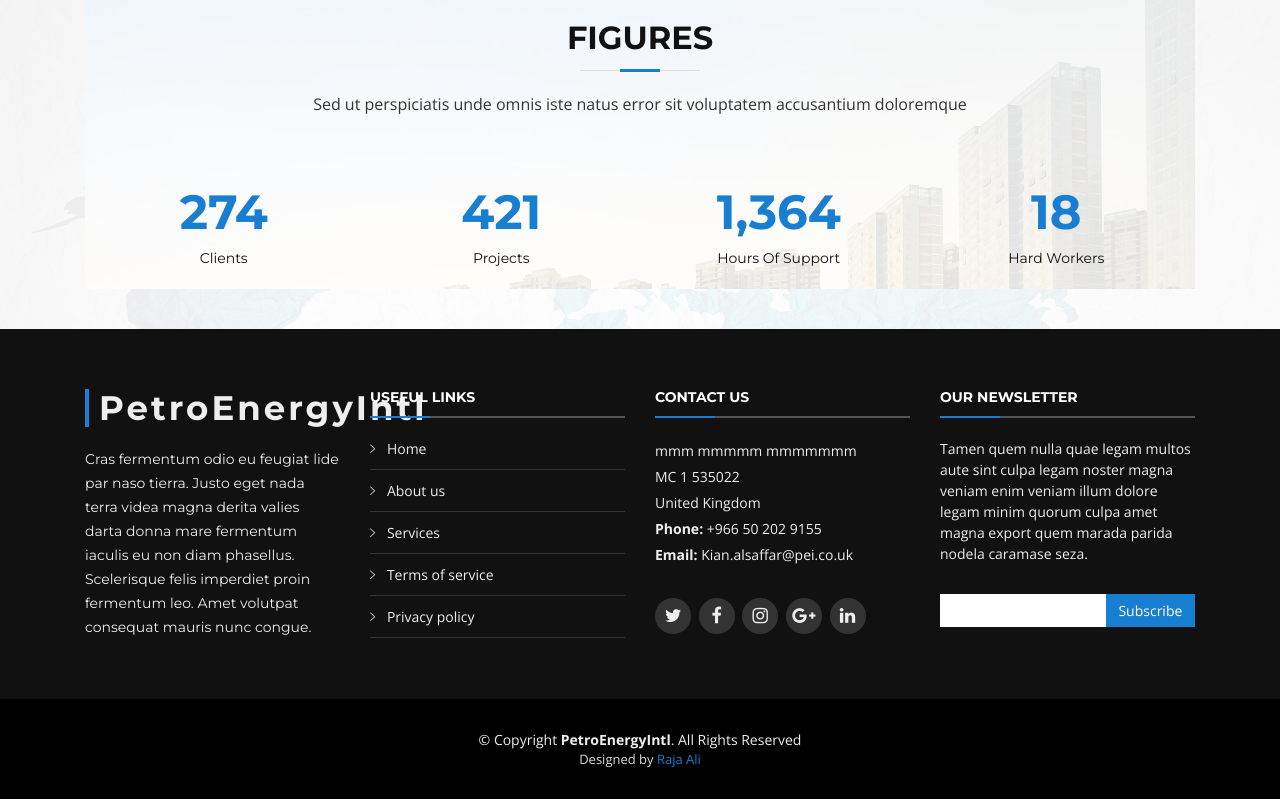
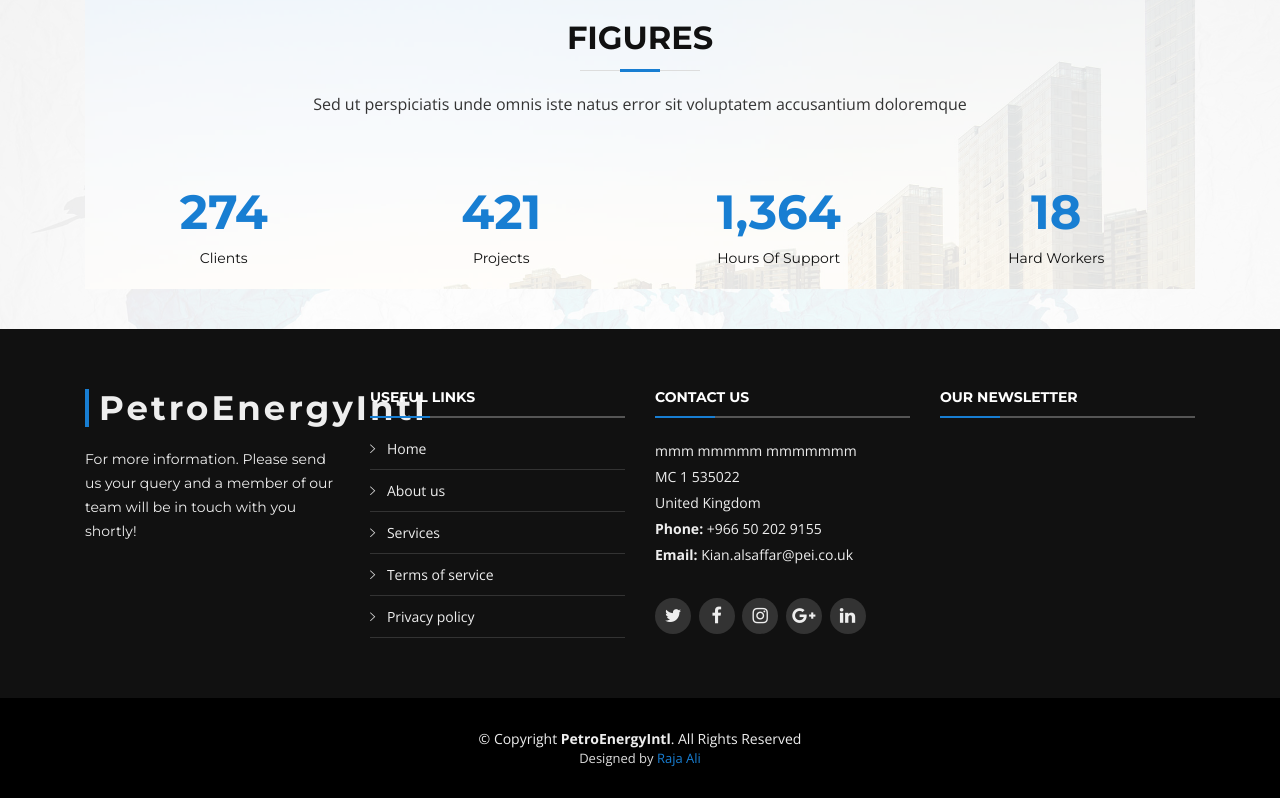
Before and after one commit to rkali1/PetroEnergy, a plain HTML site: page experience.html in a window 1280 px wide. Shown: the part 1359-2158 px from the top of the page. Drawn offline with nearby package versions, Linux system fonts and the light colour scheme; files whose address does not match are found by name.

Commit message:
Add files via upload

```diff
--- a/experience.html
+++ b/experience.html
@@ -239,7 +239,8 @@
 
           <div class="col-lg-3 col-md-6 footer-info">
             <h3>PetroEnergyIntl</h3>
-            <p>Cras fermentum odio eu feugiat lide par naso tierra. Justo eget nada terra videa magna derita valies darta donna mare fermentum iaculis eu non diam phasellus. Scelerisque felis imperdiet proin fermentum leo. Amet volutpat consequat mauris nunc congue.</p>
+            <p>For more information.
+Please send us your query and a member of our team will be in touch with you shortly!
           </div>
 
           <div class="col-lg-3 col-md-6 footer-links">
@@ -275,10 +276,10 @@
 
           <div class="col-lg-3 col-md-6 footer-newsletter">
             <h4>Our Newsletter</h4>
-            <p>Tamen quem nulla quae legam multos aute sint culpa legam noster magna veniam enim veniam illum dolore legam minim quorum culpa amet magna export quem marada parida nodela caramase seza.</p>
+<!--            <p>Tamen quem nulla quae legam multos aute sint culpa legam noster magna veniam enim veniam illum dolore legam minim quorum culpa amet magna export quem marada parida nodela caramase seza.</p>
             <form action="" method="post">
               <input type="email" name="email"><input type="submit"  value="Subscribe">
-            </form>
+            </form>-->
           </div>
 
         </div>
```
Also changed, not shown: Founder's Message.html (+4 -3 lines), ceo'smessage.html (+4 -4 lines), newsroom.html (+4 -3 lines), whatwedo.html (+5 -5 lines), whoweare.html (+4 -3 lines).
